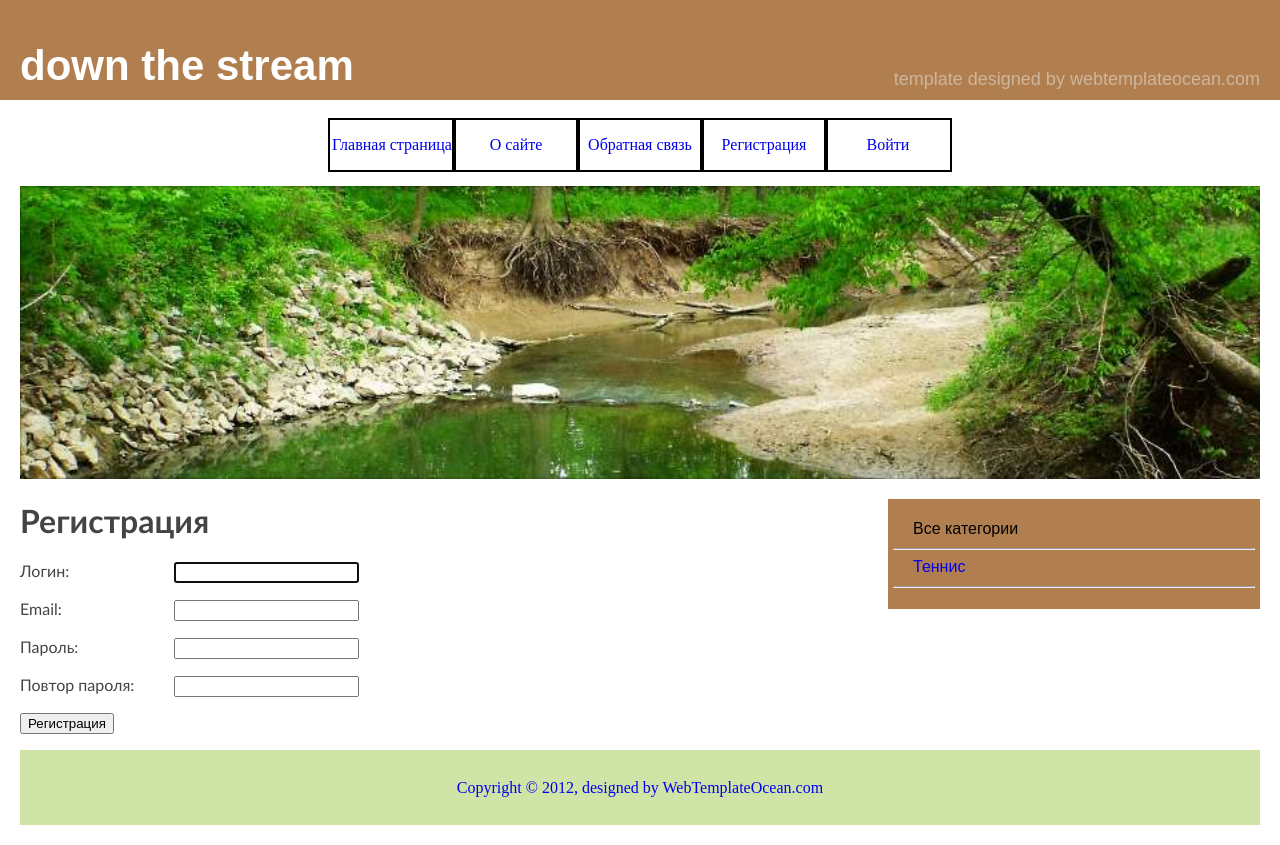
After one commit to IksanovRoman/django-site, a Django app: page /register/ in a window 1280 px wide. The commit adds this page. Run offline with Django 4.2, Linux system fonts and the light colour scheme; data comes from the database, SQL or seed files in the repository; both versions use the stored data as it was after the commit.

Commit message:
Добавил кнопку регистрации

```diff
--- a/sportsman/player/forms.py
+++ b/sportsman/player/forms.py
@@ -1,4 +1,7 @@
 from django import forms
+from django.contrib.auth.forms import UserCreationForm
+from django.contrib.auth.models import User
+
 from .models import *
 
 class AddPostForm(forms.ModelForm):
@@ -9,3 +12,13 @@ class AddPostForm(forms.ModelForm):
     class Meta:
         model = Player
         fields = ['title', 'slug', 'content', 'photo', 'cat']
+
+class RegisterUserForm(UserCreationForm):
+    username = forms.CharField(label='Логин', widget=forms.TextInput(attrs={'class': 'form-input'}))
+    email = forms.EmailField(label='Email', widget=forms.EmailInput(attrs={'class': 'form-input'}))
+    password1 = forms.CharField(label='Пароль', widget=forms.PasswordInput(attrs={'class': 'form-input'}))
+    password2 = forms.CharField(label='Повтор пароля', widget=forms.PasswordInput(attrs={'class': 'form-input'}))
+
+    class Meta:
+        model = User
+        fields = ('username', 'email', 'password1', 'password2')
--- a/sportsman/player/static/player/css/45.css
+++ b/sportsman/player/static/player/css/45.css
@@ -42,8 +42,8 @@ body {
 		padding-left: 0px;
 		text-align: center;
 		font-size: 16px;
-		/* display: flex; */
-		/* Justify-content: space-evenly; */
+		display: flex;
+		justify-content: center;
 		/* border: 1px solid red; */
 		/* width: 100%; */
 
@@ -53,7 +53,7 @@ body {
 		list-style-type: none;
 		list-style-position: inside;
 		line-height: 50px;
-		width: 20%;
+		width: 10%;
 		float:left;
 		outline: 2px solid black;
 	}
@@ -68,8 +68,8 @@ body {
 	}
 
 	header a:link, header a:visited {
-		color: white;
-		background-color: black;
+		/*color: white;
+		background-color: black;*/
 		text-decoration: none;
 	}
 
--- a/sportsman/player/templates/player/base.html
+++ b/sportsman/player/templates/player/base.html
@@ -22,6 +22,9 @@
 					{% for m in menu %}
 					<li><a href="{% url m.url_name%}"> {{ m.title }} </a></li>
 					{% endfor %}
+					<li><a href="{% url 'register' %}"> Регистрация </a></li>
+					<li><a href="{% url 'login' %}"> Войти </a></li>
+
 					<div class="clearfix"></div>
 				</ul>
 
--- /dev/null
+++ b/sportsman/player/templates/player/register.html
@@ -0,0 +1,20 @@
+{% extends 'player/base.html' %}
+
+{% block content %}
+<h1>{{title}}</h1>
+
+<form method="post">
+    {% csrf_token %}
+
+    <!--{{ form.as_p }}-->
+    <div class="form_error"> {{ form.non_field_errors }} </div>
+
+    {% for f in form %}
+        <p><label class="form_label" for="{{ f.id_for_label }}"> {{ f.label }}: </label> {{ f }} </p>
+        <div class="form_error"> {{ f.errors }} </div>
+    {% endfor %}
+
+    <button type="submit">Регистрация</button>
+</form>
+
+{% endblock %}
--- a/sportsman/player/urls.py
+++ b/sportsman/player/urls.py
@@ -7,6 +7,7 @@ urlpatterns = [
     path('about/', about, name='about'),
     path('add_page/', AddPage.as_view(), name='add_page'),
     path('contact/', contact, name='contact'),
+    path('register/', RegisterUser.as_view(), name='register'),
     path('login/', login, name='login'),
     path('post/<slug:post_slug>', ShowPost.as_view(), name='post'),
     path('category/<slug:cat_slug>', PlayerCategory.as_view(), name='category'),
--- a/sportsman/player/utils.py
+++ b/sportsman/player/utils.py
@@ -6,7 +6,6 @@ menu = [{'title': 'Главная страница', 'url_name': 'home'},
         {'title': 'О сайте', 'url_name': 'about'},
         {'title': 'Добавить статью', 'url_name': 'add_page'},
         {'title': 'Обратная связь', 'url_name': 'contact'},
-        {'title': 'Войти', 'url_name': 'login'}
         ]
 
 class DataMixin:
--- a/sportsman/player/views.py
+++ b/sportsman/player/views.py
@@ -1,3 +1,4 @@
+from django.contrib.auth.forms import UserCreationForm
 from django.contrib.auth.mixins import LoginRequiredMixin
 from django.http import HttpResponse, HttpResponseNotFound, Http404
 from django.shortcuts import render, get_object_or_404, redirect
@@ -67,6 +68,16 @@ class AddPage(LoginRequiredMixin, DataMixin, CreateView):
 def contact(request):
     return HttpResponse(f"Обратная связь")
 
+class RegisterUser(DataMixin, CreateView):
+    form_class = RegisterUserForm
+    template_name = 'player/register.html'
+    success_url = reverse_lazy('login')
+
+    def get_context_data(self, *, object_list=None, **kwargs):
+        context = super().get_context_data(**kwargs)
+        c_def = self.get_user_context(title='Регистрация')
+        return dict(list(context.items()) + list(c_def.items()))
+
 
 def login(request):
     return HttpResponse(f"Авторизация")
```
Also changed, not shown: sportsman/db.sqlite3.
